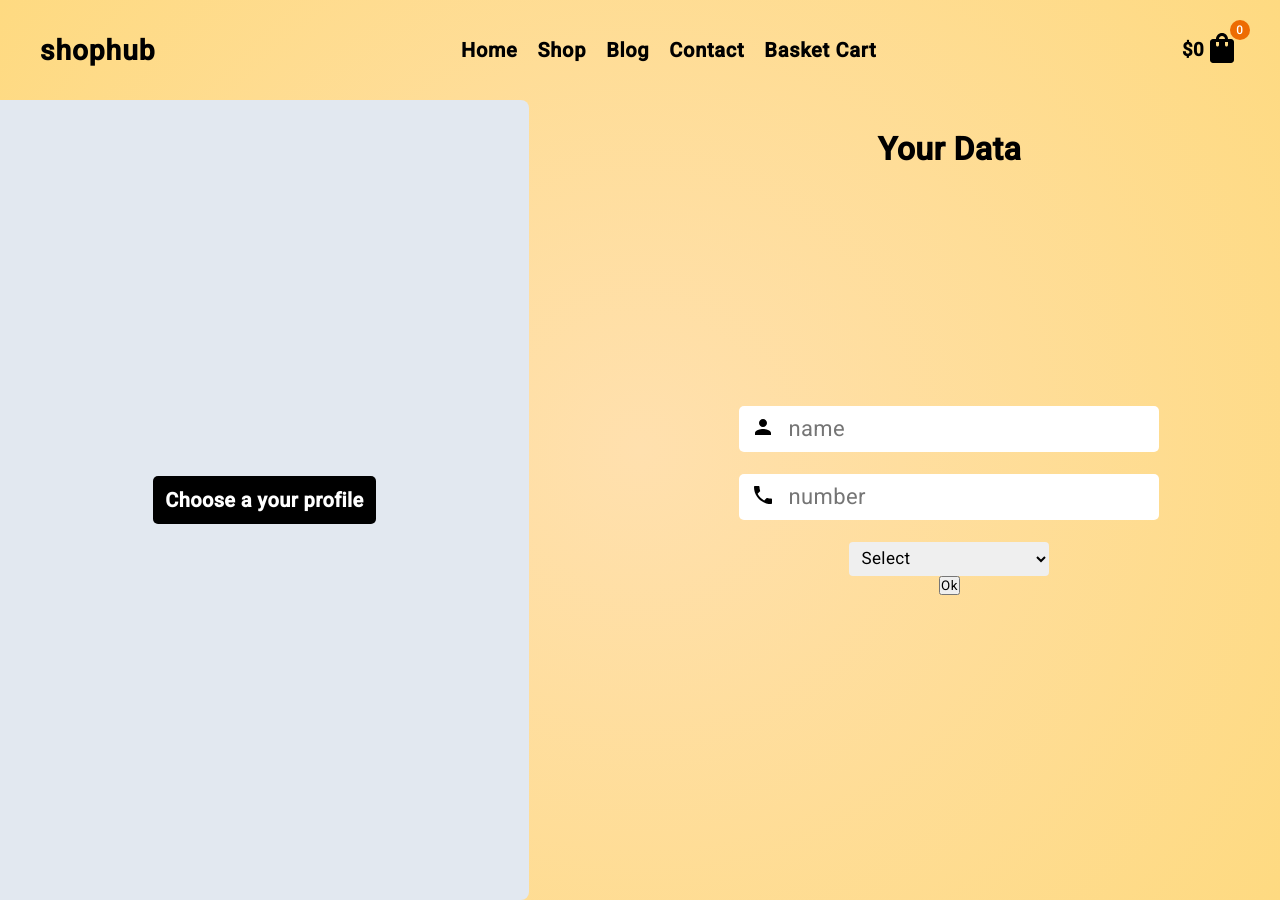
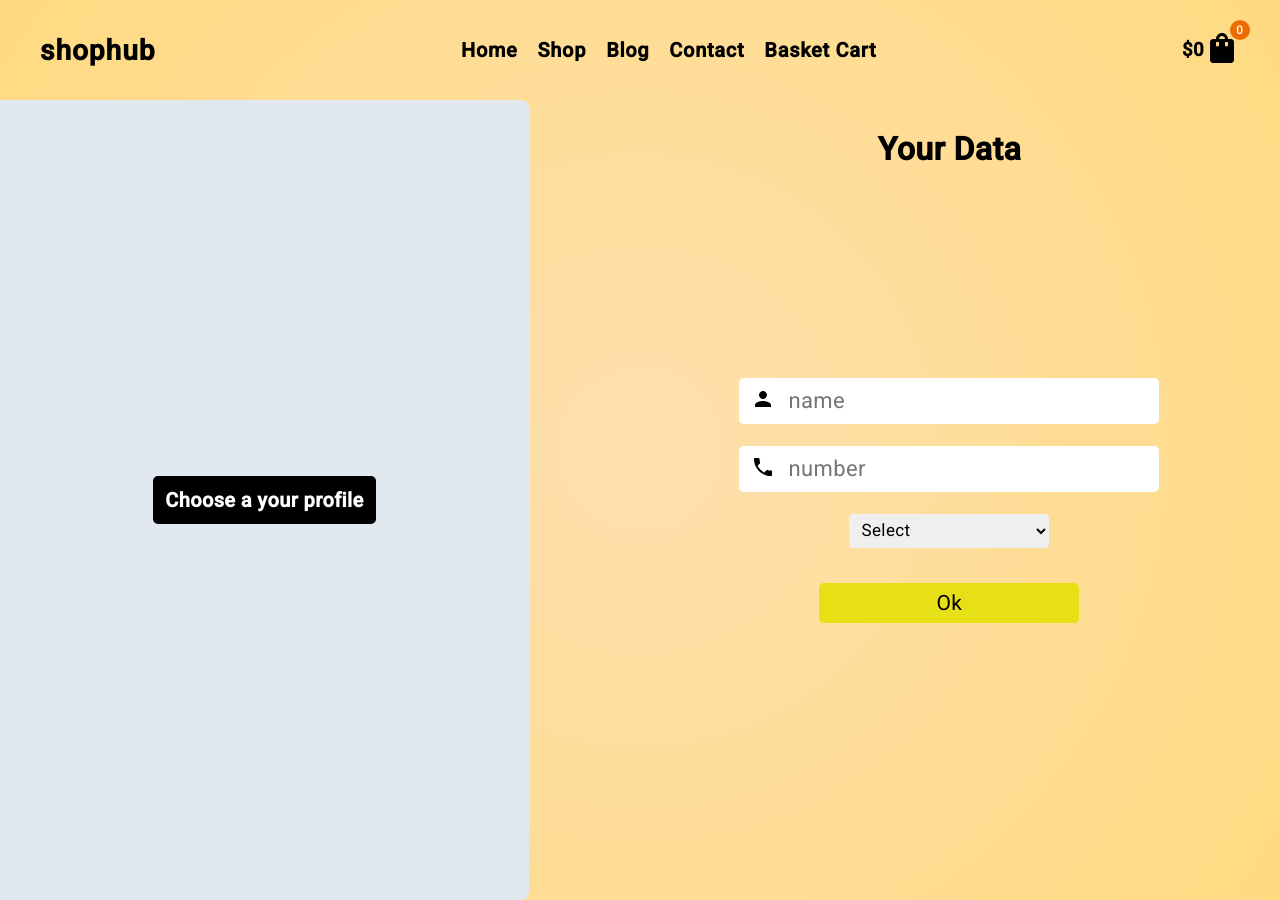
Before and after one commit to Hossein5727/shophub, a React (Create React App) app: page /information in a window 1280 px wide. Built offline with nearby package versions, Linux system fonts and the light colour scheme.

Commit message:
added information file

```diff
--- a/src/components/checkout/Checkout.js
+++ b/src/components/checkout/Checkout.js
@@ -4,8 +4,11 @@ import CreditCardIcon from '@mui/icons-material/CreditCard';
 import LooksOneIcon from '@mui/icons-material/LooksOne';
 import DateRangeIcon from '@mui/icons-material/DateRange';
 import { QrCodeSharp } from '@mui/icons-material'
+import { toast } from 'react-toastify'
 import 'react-credit-cards/es/styles-compiled.css';
 import './checkout.scss'
+import { useBasketCardActions } from '../../provider/BasketCartProvider';
+import { useNavigate } from 'react-router-dom';
 
 function Checkout() {
 
@@ -15,6 +18,10 @@ function Checkout() {
         name: '',
         number: '',
     })
+
+    const { deleteAllCarts } = useBasketCardActions()
+
+    let navigate = useNavigate()
 
     const inputData = [
         { id: 1, value: cartData.name, name: 'name', label: 'name', icon: <CreditCardIcon /> },
@@ -29,6 +36,9 @@ function Checkout() {
 
     const handleSubmit = (e) => {
         e.preventDefault()
+        toast.success('Ok')
+        deleteAllCarts()
+        navigate('/')
     }
 
     return (
--- a/src/components/information/Information.js
+++ b/src/components/information/Information.js
@@ -94,7 +94,7 @@ function Information() {
                             <option value={item.city}>{item.city}</option>
                         ))}
                     </select>
-                    <button type='submit'>Ok</button>
+                    <button type='submit' className='submitBtn'>Ok</button>
                 </div>
             </form >
         </div >
--- a/src/components/information/information.scss
+++ b/src/components/information/information.scss
@@ -118,6 +118,25 @@
             flex-direction: column;
             position: relative;
 
+            .submitBtn{
+                width: 260px;
+                padding: 8px 10px;
+                background-color: #E8E017;
+                font-size: 21px;
+                border: none;
+                outline: none;
+                border-radius: 5px;
+                transition: 0.2s all ease-in;
+                margin-top: 35px;
+                cursor: pointer;
+
+                &:hover{
+                    background-color: #636008;
+                    color: #fff;
+                    box-shadow: 3px 3px 7px gray;
+                }
+            }
+
             h1{
                 position: absolute;
                 top: 30px;
@@ -176,6 +195,8 @@
                 padding-bottom: 5px !important;
                 border-bottom: 1px solid #44403c !important;
             }
+
+
         }
     }
 }
--- a/src/provider/BasketCartProvider.js
+++ b/src/provider/BasketCartProvider.js
@@ -61,6 +61,10 @@ export const useBasketCardActions = () => {
         setNumber(num => num - 1)
     }
 
+    const deleteAllCarts = () => {
+        setBasket([])
+    }
+
     const incrementQty = (id) => {
         const clone = [...basket]
 
@@ -77,5 +81,5 @@ export const useBasketCardActions = () => {
         setBasket([...clone])
     }
 
-    return { addToBasketCart, deleteToBasketCart, incrementQty,decrementQty }
+    return { addToBasketCart, deleteToBasketCart, incrementQty, decrementQty,deleteAllCarts }
 };
```
